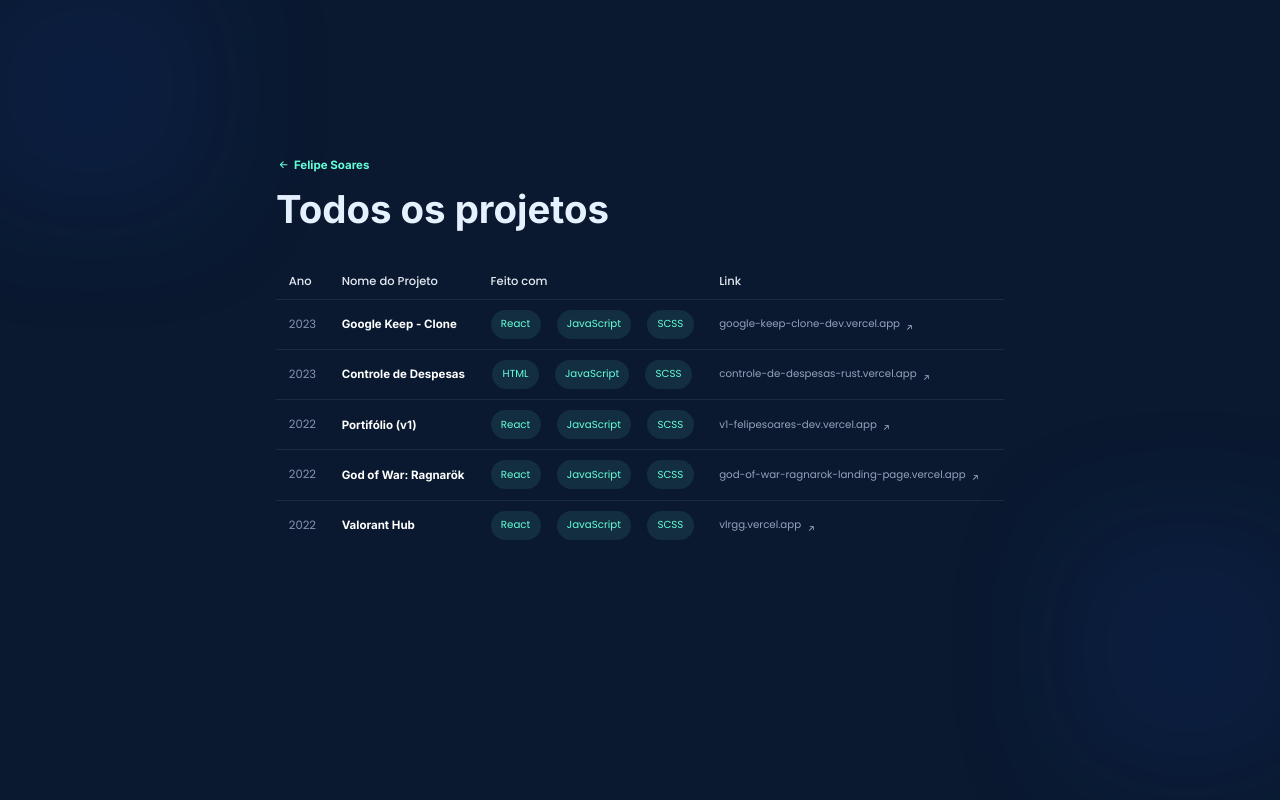
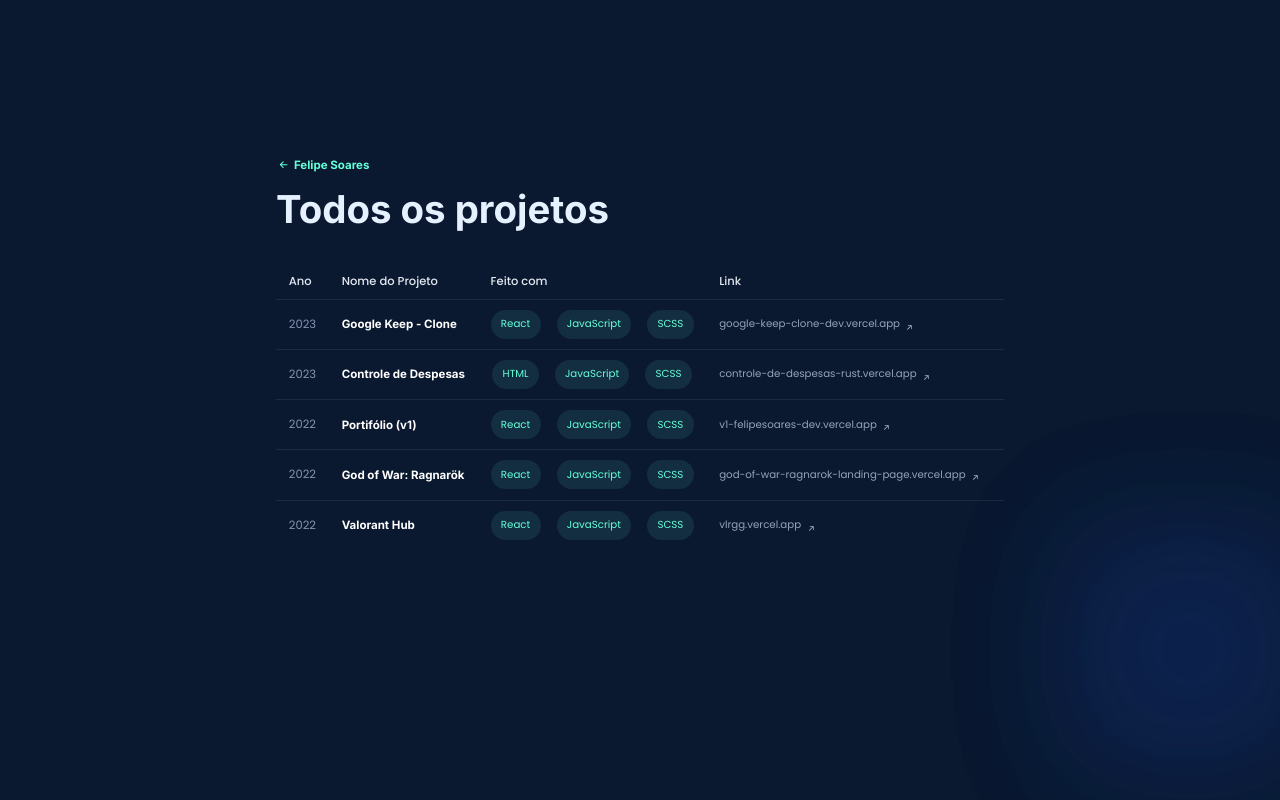
Before and after one commit to felipesoarws/v2, a React (Vite) app: page /projects in a window 1280 px wide. Built offline with nearby package versions, Linux system fonts and the light colour scheme.

Commit message:
change scsc style

```diff
--- a/src/pages/styles/projects.css
+++ b/src/pages/styles/projects.css
@@ -44,7 +44,16 @@ h5 {
   left: 0;
   right: auto;
   bottom: auto;
-  box-shadow: 0 0 10vw 10vw rgba(29, 78, 216, 0.1);
+  box-shadow: 0 0 300px 300px rgba(29, 78, 216, 0.1);
+}
+@media (min-width: 1024px) {
+  .projects-style .detail.projects {
+    top: auto;
+    left: auto;
+    right: 0;
+    bottom: 0;
+    box-shadow: 0 0 10vw 10vw rgba(29, 78, 216, 0.1);
+  }
 }
 .projects-style .detail.projects.bottom {
   top: auto;
--- a/src/pages/styles/projects.scss
+++ b/src/pages/styles/projects.scss
@@ -50,7 +50,15 @@ h5 {
     left: 0;
     right: auto;
     bottom: auto;
-    box-shadow: 0 0 10vw 10vw $Light-Blue;
+    box-shadow: 0 0 300px 300px $Light-Blue;
+
+    @media (min-width: 1024px) {
+      top: auto;
+      left: auto;
+      right: 0;
+      bottom: 0;
+      box-shadow: 0 0 10vw 10vw $Light-Blue;
+    }
 
     &.bottom {
       top: auto;
--- a/src/styles/index.css
+++ b/src/styles/index.css
@@ -99,10 +99,11 @@ body .homepage-style .container .detail.container {
   position: absolute;
   top: 0;
   left: 0;
-  box-shadow: 0 0 10vw 10vw rgba(29, 78, 216, 0.1);
+  box-shadow: 0 0 300px 300px rgba(29, 78, 216, 0.1);
 }
 @media (min-width: 1024px) {
   body .homepage-style .container .detail.container {
+    box-shadow: 0 0 10vw 10vw rgba(29, 78, 216, 0.1);
     position: fixed;
   }
 }
@@ -437,7 +438,12 @@ body .homepage-style .container-second-sec .projects .detail.projects {
   position: absolute;
   top: 90vh;
   right: 15vw;
-  box-shadow: 0 0 10vw 10vw rgba(29, 78, 216, 0.1);
+  box-shadow: 0 0 300px 300px rgba(29, 78, 216, 0.1);
+}
+@media (min-width: 1024px) {
+  body .homepage-style .container-second-sec .projects .detail.projects {
+    box-shadow: 0 0 10vw 10vw rgba(29, 78, 216, 0.1);
+  }
 }
 body .homepage-style .container-second-sec .projects .list {
   display: flex;
@@ -680,7 +686,12 @@ body .homepage-style .container-second-sec .skills .detail.skills {
   position: absolute;
   bottom: 0;
   left: 0;
-  box-shadow: 0 0 10vw 10vw rgba(29, 78, 216, 0.1);
+  box-shadow: 0 0 300px 300px rgba(29, 78, 216, 0.1);
+}
+@media (min-width: 1024px) {
+  body .homepage-style .container-second-sec .skills .detail.skills {
+    box-shadow: 0 0 10vw 10vw rgba(29, 78, 216, 0.1);
+  }
 }
 body .homepage-style .container-second-sec .skills-list .item {
   padding: 1rem 0 3rem 0;
```
Also changed, not shown: src/styles/index.scss (+12 -3 lines), 2 other files (tests, documents, lock files or other folders).
